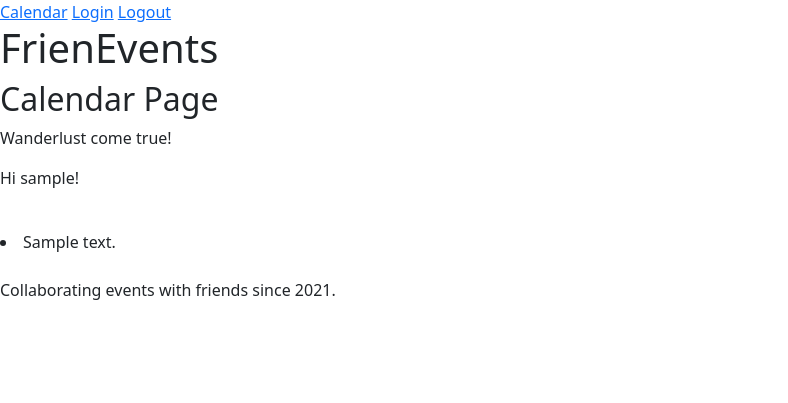
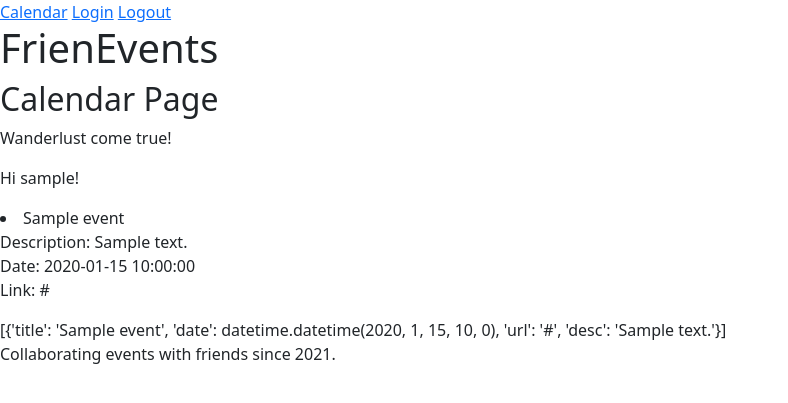
Before and after one commit to crystal-anderson/FrienEvents, a Flask app: page /calendar in a window 1280 px wide. Shown: the top 403 px of the page, without its empty margins (0-788 px from the left). Run offline with Flask 2, Linux system fonts and the light colour scheme; a user stored in the database is signed in; tables that the repository leaves empty hold one stand-in row (values such as "Sample post").

Commit message:
Calendar froute clarified for functionality between tables. Calendar template updated.

```diff
--- a/server.py
+++ b/server.py
@@ -143,13 +143,20 @@ def calendar():
     """View calendar page."""
 
     if session.get('current_user'):
-        username = session['current_user']
-        user_id = session['user_id']
-        user = crud.get_user_by_username(username)
-        user_id = crud.get_user_id_by_username(username)
-        userevents = crud.get_users_events_by_user_id(user_id)
+        # username = session['current_user']
+        user = crud.get_user_by_username(session['current_user'])
+        user_events = crud.get_users_events_by_user_id(user.user_id)
 
-        return render_template('calendar.html', user=user, user_id=user_id, userevents=userevents)
+        events_list = []
+
+        for user_event in user_events:
+            event = crud.get_event_by_id(user_event.event_id)
+
+            # TODO sort by date to new list
+
+            events_list.append({"title" : event.site_title, "date" : event.event_date, "url" : event.event_url, "desc" : user_event.user_desc})
+
+        return render_template('calendar.html', user=user,  events_list=events_list)
 
     else:
         return redirect('login.html')
--- a/templates/calendar.html
+++ b/templates/calendar.html
@@ -1,6 +1,6 @@
 {% extends 'base.html' %}
 
-{% block title %}FrienEvents Homepage{% endblock %}
+{% block title %}FrienEvents{% endblock %}
 
 {% block content %}
 
@@ -9,10 +9,16 @@
   <p>Hi {{user.username}}!</p>
 
 
-  {% for event in userevents %}
-  <br>
-  <li>{{ event.user_desc }}</li>
-  </br>
-{% endfor %}
+  {% for event in events_list %}
+  <p>
+    <li>{{ event.title }}
+    <br>Description: {{ event.desc }}
+    <br>Date: {{ event.date }}
+    <br>Link: {{ event.url }} </li>
+  </p>
+  {% endfor %}
+
+
+{{events_list}}
 
 {% endblock %}
```
